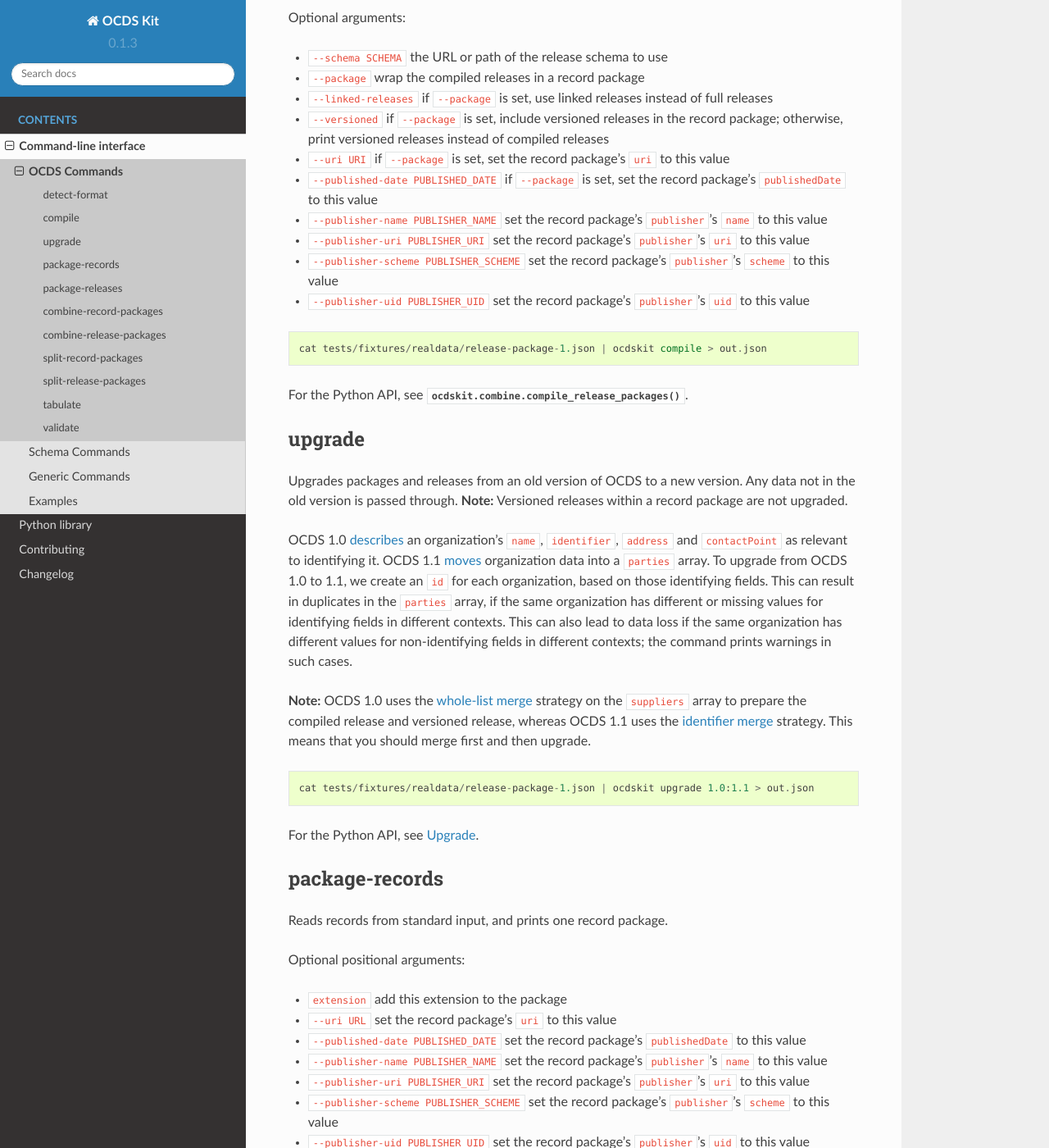
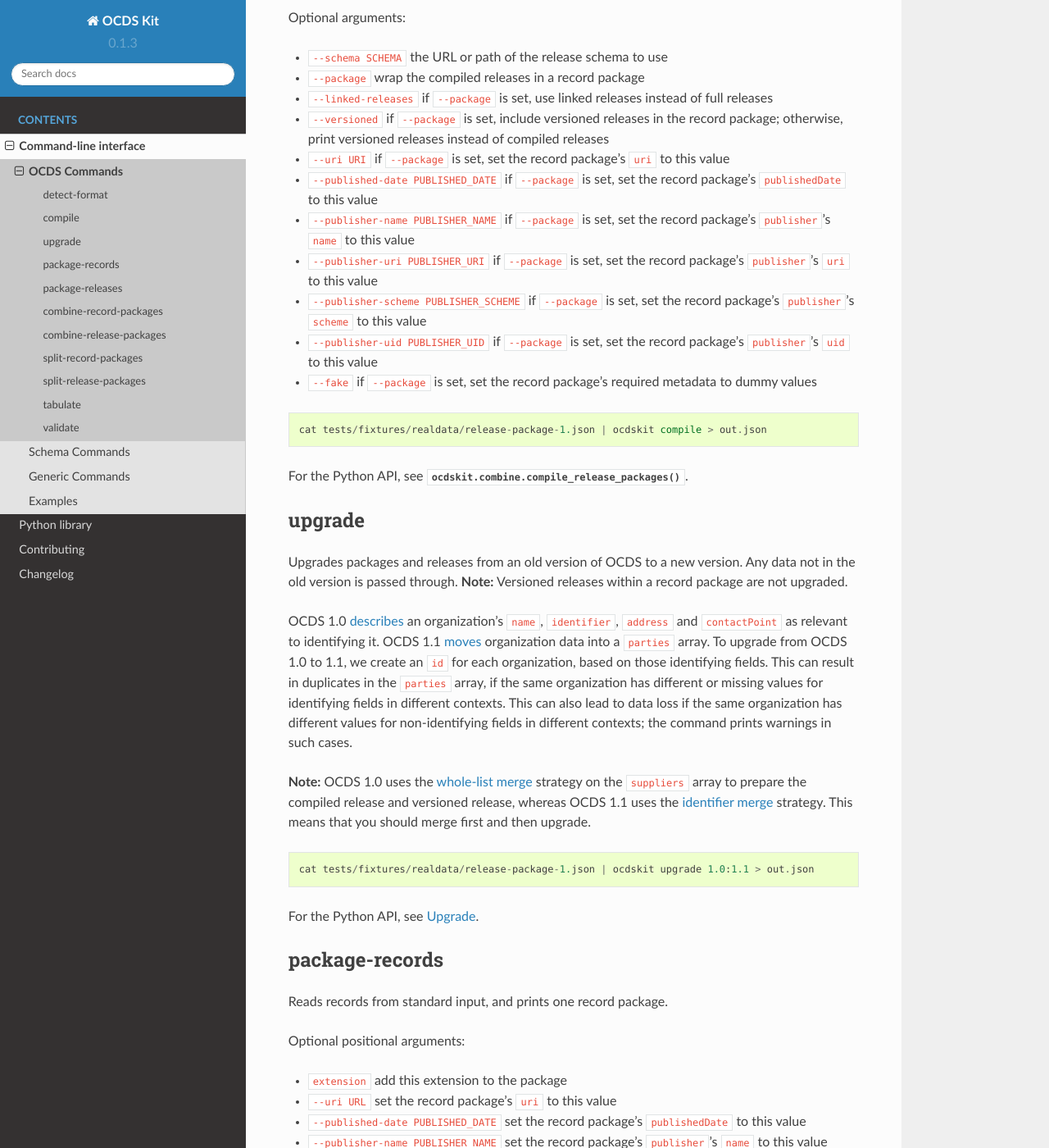
Before and after one commit to open-contracting/ocdskit, a Sphinx documentation site: the page built from docs/cli/ocds.rst, in a window 1280 px wide and 1400 px high, scrolled down 958 px. Shown: the whole window at 82% size. Built offline with Sphinx 7.4.7 and the Read the Docs theme 2.0.0, drawn with Linux system fonts in a browser that asks for light colours; some of the changed text lies outside the part shown.

Commit message:
Add --fake CLI option

```diff
--- a/docs/cli/ocds.rst
+++ b/docs/cli/ocds.rst
@@ -43,10 +43,11 @@ Optional arguments:
 * ``--versioned`` if ``--package`` is set, include versioned releases in the record package; otherwise, print versioned releases instead of compiled releases
 * ``--uri URI`` if ``--package`` is set, set the record package's ``uri`` to this value
 * ``--published-date PUBLISHED_DATE`` if ``--package`` is set, set the record package's ``publishedDate`` to this value
-* ``--publisher-name PUBLISHER_NAME`` set the record package's ``publisher``'s ``name`` to this value
-* ``--publisher-uri PUBLISHER_URI`` set the record package's ``publisher``'s ``uri`` to this value
-* ``--publisher-scheme PUBLISHER_SCHEME`` set the record package's ``publisher``'s ``scheme`` to this value
-* ``--publisher-uid PUBLISHER_UID`` set the record package's ``publisher``'s ``uid`` to this value
+* ``--publisher-name PUBLISHER_NAME`` if ``--package`` is set, set the record package's ``publisher``'s ``name`` to this value
+* ``--publisher-uri PUBLISHER_URI`` if ``--package`` is set, set the record package's ``publisher``'s ``uri`` to this value
+* ``--publisher-scheme PUBLISHER_SCHEME`` if ``--package`` is set, set the record package's ``publisher``'s ``scheme`` to this value
+* ``--publisher-uid PUBLISHER_UID`` if ``--package`` is set, set the record package's ``publisher``'s ``uid`` to this value
+* ``--fake`` if ``--package`` is set, set the record package's required metadata to dummy values
 
 ::
 
@@ -83,6 +84,7 @@ Optional positional arguments:
 * ``--publisher-uri PUBLISHER_URI`` set the record package's ``publisher``'s ``uri`` to this value
 * ``--publisher-scheme PUBLISHER_SCHEME`` set the record package's ``publisher``'s ``scheme`` to this value
 * ``--publisher-uid PUBLISHER_UID`` set the record package's ``publisher``'s ``uid`` to this value
+* ``--fake`` set the record package's required metadata to dummy values
 
 ::
 
@@ -108,6 +110,7 @@ Optional positional arguments:
 * ``--publisher-uri PUBLISHER_URI`` set the release package's ``publisher``'s ``uri`` to this value
 * ``--publisher-scheme PUBLISHER_SCHEME`` set the release package's ``publisher``'s ``scheme`` to this value
 * ``--publisher-uid PUBLISHER_UID`` set the release package's ``publisher``'s ``uid`` to this value
+* ``--fake`` set the release package's required metadata to dummy values
 
 ::
 
@@ -134,6 +137,7 @@ Optional arguments:
 * ``--publisher-uri PUBLISHER_URI`` set the record package's ``publisher``'s ``uri`` to this value
 * ``--publisher-scheme PUBLISHER_SCHEME`` set the record package's ``publisher``'s ``scheme`` to this value
 * ``--publisher-uid PUBLISHER_UID`` set the record package's ``publisher``'s ``uid`` to this value
+* ``--fake`` set the record package's required metadata to dummy values
 
 ::
 
@@ -156,6 +160,7 @@ Optional arguments:
 * ``--publisher-uri PUBLISHER_URI`` set the release package's ``publisher``'s ``uri`` to this value
 * ``--publisher-scheme PUBLISHER_SCHEME`` set the release package's ``publisher``'s ``scheme`` to this value
 * ``--publisher-uid PUBLISHER_UID`` set the release package's ``publisher``'s ``uid`` to this value
+* ``--fake`` set the release package's required metadata to dummy values
 
 ::
 
```
Also changed, not shown: docs/changelog.rst (+8 -0 lines), 2 other files.
